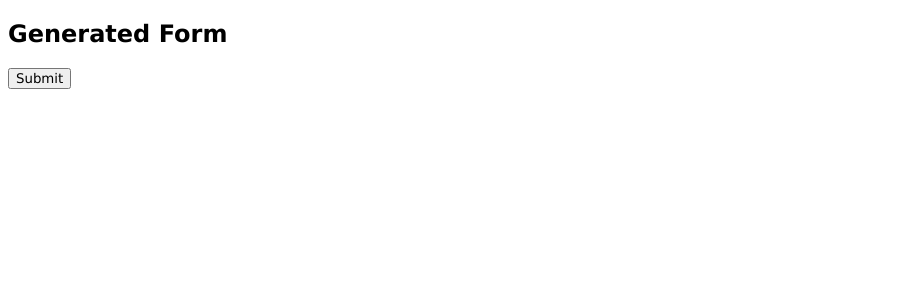
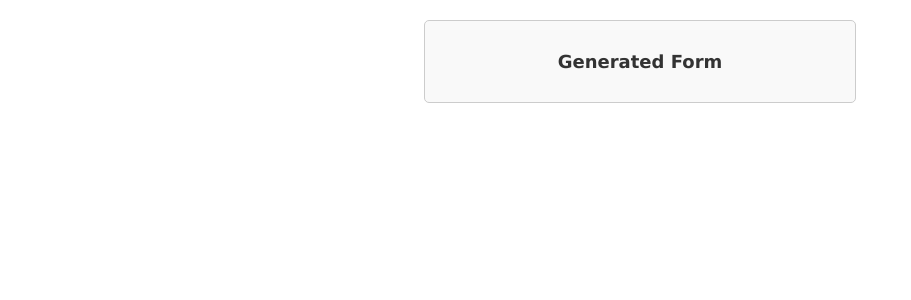
Before and after one commit to BASHIR219/Angular_form_builder, an Angular app: page /dynamic-form in a window 1280 px wide. Shown: the top 300 px of the page, without its empty margins (0-911 px from the left). Built offline with nearby package versions, Linux system fonts and the light colour scheme.

Commit message:
Added routing

```diff
--- a/src/app/app.component.ts
+++ b/src/app/app.component.ts
@@ -1,10 +1,9 @@
 import { Component } from '@angular/core';
-import { FormBuilderComponent } from './form-builder/form-builder.component';
 import { RouterModule } from '@angular/router';
 
 @Component({
   selector: 'app-root',
-  imports: [FormBuilderComponent,RouterModule],
+  imports: [RouterModule],
   templateUrl: './app.component.html',
   styleUrl: './app.component.css'
 })
--- a/src/app/dynamic-form/dynamic-form.component.css
+++ b/src/app/dynamic-form/dynamic-form.component.css
@@ -0,0 +1,63 @@
+/* Container styling */
+.container {
+    max-width: 400px;
+    margin: 20px auto;
+    padding: 15px;
+    border: 1px solid #ccc;
+    border-radius: 5px;
+    font-family: Arial, sans-serif;
+    background-color: #f9f9f9;
+  }
+
+  /* Form title */
+  .form-title {
+    text-align: center;
+    font-size: 18px;
+    margin-bottom: 15px;
+    color: #333;
+  }
+
+  /* Form group styling */
+  .form-group {
+    margin-bottom: 10px;
+  }
+
+  /* Label styling */
+  .form-label {
+    display: block;
+    margin-bottom: 5px;
+    font-size: 14px;
+    color: #555;
+  }
+
+  /* Input and select styling */
+  .form-input,
+  .form-select {
+    width: 100%;
+    padding: 8px;
+    font-size: 14px;
+    border: 1px solid #ccc;
+    border-radius: 3px;
+    box-sizing: border-box;
+  }
+
+  /* Checkbox styling */
+  .form-checkbox {
+    margin-right: 5px;
+  }
+
+  /* Button styling */
+  .form-button {
+    width: 100%;
+    padding: 10px;
+    font-size: 14px;
+    color: #fff;
+    background-color: #007bff;
+    border: none;
+    border-radius: 3px;
+    cursor: pointer;
+  }
+
+  .form-button:hover {
+    background-color: #0056b3;
+  }
--- a/src/app/dynamic-form/dynamic-form.component.html
+++ b/src/app/dynamic-form/dynamic-form.component.html
@@ -1,21 +1,20 @@
 <div class="container">
-    <h2>Generated Form</h2>
-    <form>
-      <div *ngFor="let element of formElements" class="input-group">
-        <label [for]="element.name">{{ element.label }}</label>
+    <h2 class="form-title">Generated Form</h2>
+    <form class="generated-form">
+      <div *ngFor="let element of formElements" class="form-group">
+        <label [for]="element.name" class="form-label">{{ element.label }}</label>
 
         <ng-container [ngSwitch]="element.type">
-          <input *ngSwitchCase="'text'" [id]="element.name" [name]="element.name" type="text" [required]="element.required" />
-          <input *ngSwitchCase="'email'" [id]="element.name" [name]="element.name" type="email" [required]="element.required" />
-          <input *ngSwitchCase="'number'" [id]="element.name" [name]="element.name" type="number" [required]="element.required" />
-          <input *ngSwitchCase="'checkbox'" [id]="element.name" [name]="element.name" type="checkbox" [required]="element.required" />
-          <select *ngSwitchCase="'dropdown'" [id]="element.name" [name]="element.name" [required]="element.required">
+          <input *ngSwitchCase="'text'" [id]="element.name" [name]="element.name" type="text" [required]="element.required" class="form-input" />
+          <input *ngSwitchCase="'email'" [id]="element.name" [name]="element.name" type="email" [required]="element.required" class="form-input" />
+          <input *ngSwitchCase="'number'" [id]="element.name" [name]="element.name" type="number" [required]="element.required" class="form-input" />
+          <input *ngSwitchCase="'checkbox'" [id]="element.name" [name]="element.name" type="checkbox" [required]="element.required" class="form-checkbox" />
+          <select *ngSwitchCase="'dropdown'" [id]="element.name" [name]="element.name" [required]="element.required" class="form-select">
             <option>Option 1</option>
             <option>Option 2</option>
           </select>
-          <input *ngSwitchCase="'file'" [id]="element.name" [name]="element.name" type="file" [required]="element.required" />
+          <input *ngSwitchCase="'file'" [id]="element.name" [name]="element.name" type="file" [required]="element.required" class="form-input" />
         </ng-container>
       </div>
-      <button type="submit">Submit</button>
     </form>
   </div>
```
